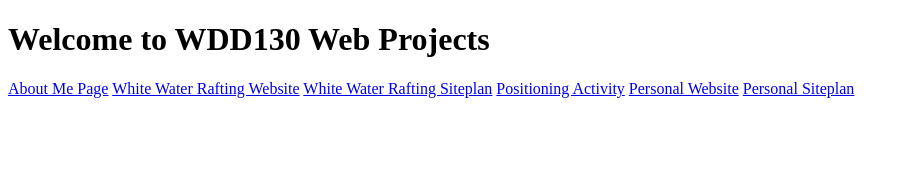
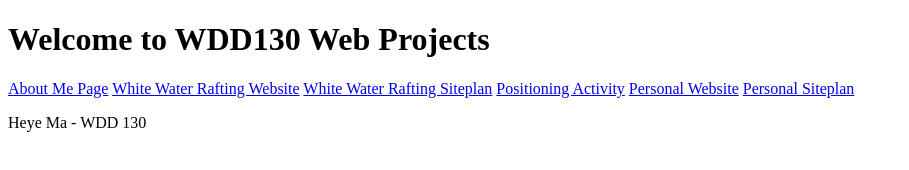
Before and after one commit to maheye/wdd130, a plain HTML site: page index.html in a window 1280 px wide. Shown: the whole page, without its empty margins (0-909 px from the left). Drawn offline with Linux system fonts and the light colour scheme.

Commit message:
addded a name

```diff
--- a/index.html
+++ b/index.html
@@ -16,5 +16,6 @@
         <a href="#">Personal Website</a>
         <a href="#">Personal Siteplan</a>
     </nav>
+    <p>Heye Ma - WDD 130</p>
 </body>
 </html>
```
